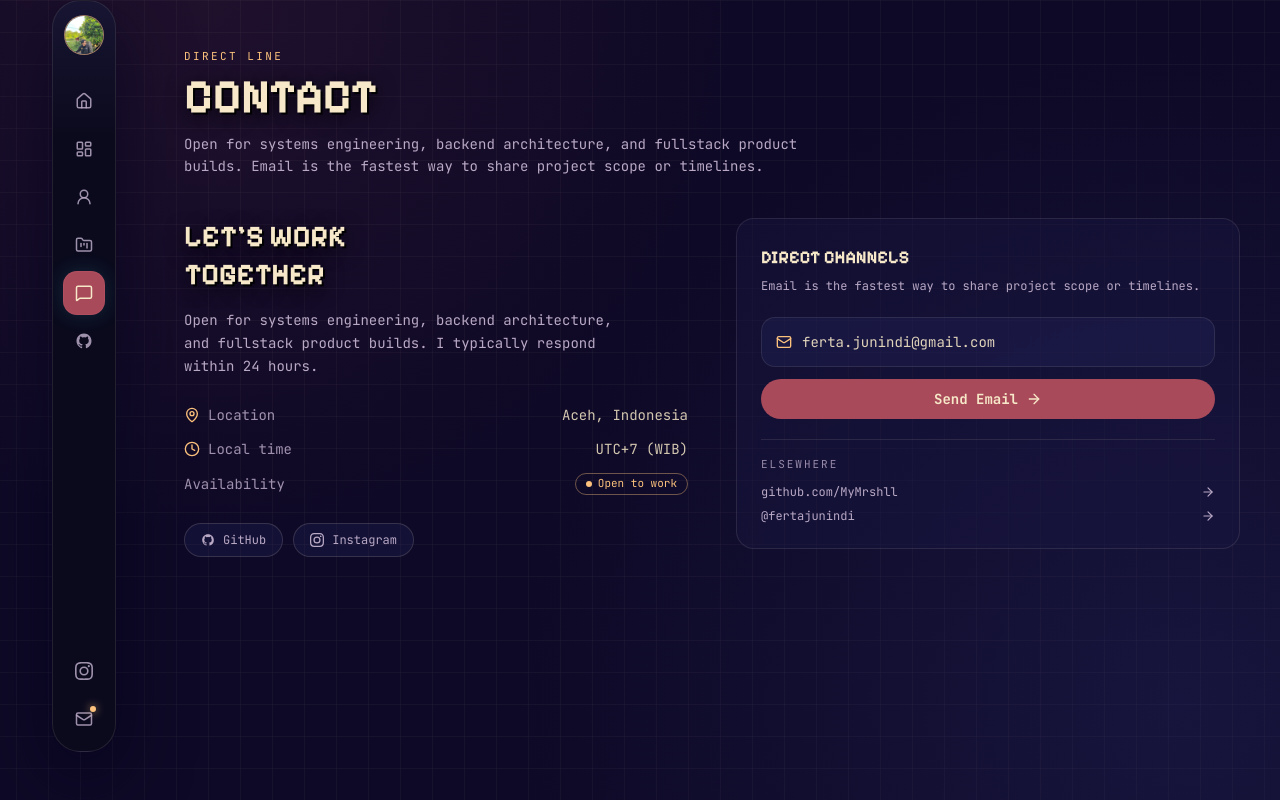
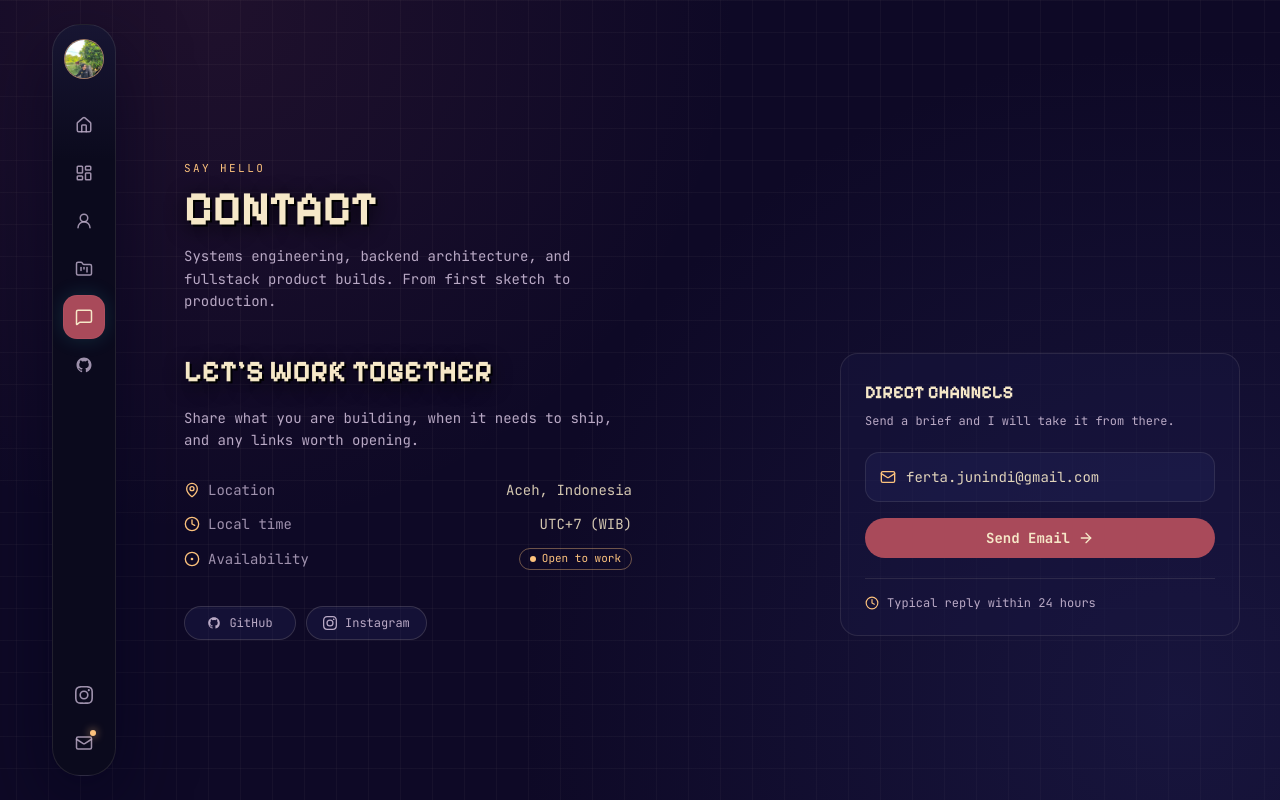
Before and after one commit to MyMrshll/fertajunindi, a Next.js app: page /contact in a window 1280 px wide. Built offline with nearby package versions, Linux system fonts and the light colour scheme.

Commit message:
Polish contact page layout and copy

```diff
--- a/src/app/contact/page.tsx
+++ b/src/app/contact/page.tsx
@@ -1,5 +1,5 @@
 import type { Metadata } from "next";
-import { ArrowRight, Clock, Mail, MapPin } from "lucide-react";
+import { ArrowRight, CircleDot, Clock, Mail, MapPin } from "lucide-react";
 import { SiteShell } from "@/components/site-shell";
 import { GithubIcon, InstagramIcon } from "@/components/icons";
 import {
@@ -20,32 +20,31 @@ export const metadata: Metadata = {
 export default function ContactPage() {
   return (
     <SiteShell>
+      <div className="lg:flex lg:min-h-[calc(100dvh-6rem)] lg:flex-col lg:justify-center">
       <header className="max-w-2xl">
         <p className="font-mono-code text-[11px] uppercase tracking-[0.22em] text-[#FCC27D]">
-          Direct line
+          Say hello
         </p>
         <h1 className="font-pixel text-3xl sm:text-4xl lg:text-5xl font-bold text-[#F6E8C8] pixel-text-shadow mt-2">
           CONTACT
         </h1>
-        <p className="font-mono-code text-sm text-[#B9A9C5] leading-relaxed mt-3">
-          Open for systems engineering, backend architecture, and fullstack
-          product builds. Email is the fastest way to share project scope or
-          timelines.
+        <p className="font-mono-code text-sm text-[#B9A9C5] leading-relaxed mt-3 max-w-md">
+          Systems engineering, backend architecture, and fullstack product
+          builds. From first sketch to production.
         </p>
       </header>
 
-      <div className="mt-10 grid grid-cols-1 lg:grid-cols-2 gap-8 lg:gap-12 items-start">
+      <div className="mt-10 grid grid-cols-1 lg:grid-cols-[minmax(0,1fr)_minmax(340px,400px)] gap-8 lg:gap-12 xl:gap-16 items-start">
         <section>
-          <h2 className="font-pixel text-2xl sm:text-3xl font-bold text-[#F6E8C8] pixel-text-shadow leading-tight">
-            LET&apos;S WORK
-            <br /> TOGETHER
+          <h2 className="font-pixel text-2xl sm:text-3xl font-bold text-[#F6E8C8] pixel-text-shadow leading-tight text-balance">
+            LET&apos;S WORK TOGETHER
           </h2>
           <p className="mt-4 font-mono-code text-sm leading-relaxed text-[#B9A9C5] max-w-md">
-            Open for systems engineering, backend architecture, and fullstack
-            product builds. I typically respond within 24 hours.
+            Share what you are building, when it needs to ship, and any links
+            worth opening.
           </p>
 
-          <dl className="mt-7 space-y-3.5 font-mono-code text-sm">
+          <dl className="mt-7 max-w-md space-y-3.5 font-mono-code text-sm">
             <div className="flex items-center justify-between gap-4">
               <dt className="flex items-center gap-2 text-[#B9A9C5]/85">
                 <MapPin className="size-4 text-[#FCC27D] shrink-0" />
@@ -61,7 +60,10 @@ export default function ContactPage() {
               <dd className="text-[#F6E8C8]/85 text-right">UTC+7 (WIB)</dd>
             </div>
             <div className="flex items-center justify-between gap-4">
-              <dt className="text-[#B9A9C5]/85">Availability</dt>
+              <dt className="flex items-center gap-2 text-[#B9A9C5]/85">
+                <CircleDot className="size-4 text-[#FCC27D] shrink-0" />
+                Availability
+              </dt>
               <dd className="inline-flex items-center gap-1.5 rounded-full border border-[#FCC27D]/40 px-2.5 py-0.5 text-[11px] text-[#FCC27D]">
                 <span className="size-1.5 rounded-full bg-[#FCC27D]" />
                 Open to work
@@ -69,12 +71,12 @@ export default function ContactPage() {
             </div>
           </dl>
 
-          <div className="mt-7 flex flex-wrap items-center gap-2.5">
+          <div className="mt-9 flex flex-wrap items-center gap-2.5">
             <a
               href={GITHUB_URL}
               target="_blank"
               rel="noopener noreferrer"
-              className="inline-flex items-center gap-2 rounded-full border border-[#F6E8C8]/15 bg-[#2A2C6A]/25 px-4 py-2 font-mono-code text-xs text-[#B9A9C5] transition-colors hover:border-[#FCC27D]/50 hover:text-[#FCC27D] focus-visible:outline-none focus-visible:ring-2 focus-visible:ring-[#37D1E3]"
+              className="inline-flex min-w-28 items-center justify-center gap-2 rounded-full border border-[#F6E8C8]/15 bg-[#2A2C6A]/25 px-4 py-2 font-mono-code text-xs text-[#B9A9C5] transition-colors hover:border-[#FCC27D]/50 hover:text-[#FCC27D] focus-visible:outline-none focus-visible:ring-2 focus-visible:ring-[#37D1E3]"
             >
               <GithubIcon className="size-3.5" />
               GitHub
@@ -83,7 +85,7 @@ export default function ContactPage() {
               href={INSTAGRAM_URL}
               target="_blank"
               rel="noopener noreferrer"
-              className="inline-flex items-center gap-2 rounded-full border border-[#F6E8C8]/15 bg-[#2A2C6A]/25 px-4 py-2 font-mono-code text-xs text-[#B9A9C5] transition-colors hover:border-[#FCC27D]/50 hover:text-[#FCC27D] focus-visible:outline-none focus-visible:ring-2 focus-visible:ring-[#37D1E3]"
+              className="inline-flex min-w-28 items-center justify-center gap-2 rounded-full border border-[#F6E8C8]/15 bg-[#2A2C6A]/25 px-4 py-2 font-mono-code text-xs text-[#B9A9C5] transition-colors hover:border-[#FCC27D]/50 hover:text-[#FCC27D] focus-visible:outline-none focus-visible:ring-2 focus-visible:ring-[#37D1E3]"
             >
               <InstagramIcon className="size-3.5" />
               Instagram
@@ -91,12 +93,12 @@ export default function ContactPage() {
           </div>
         </section>
 
-        <aside className="rounded-2xl border border-[#F6E8C8]/10 bg-[#191740]/45 p-5 sm:p-6">
+        <aside className="w-full rounded-2xl border border-[#F6E8C8]/10 bg-[#191740]/45 p-5 sm:p-6 lg:max-w-[400px] lg:justify-self-end">
           <h2 className="font-pixel text-lg font-bold text-[#F6E8C8]">
             DIRECT CHANNELS
           </h2>
           <p className="mt-1.5 font-mono-code text-xs leading-relaxed text-[#B9A9C5]">
-            Email is the fastest way to share project scope or timelines.
+            Send a brief and I will take it from there.
           </p>
 
           <a
@@ -104,45 +106,25 @@ export default function ContactPage() {
             className="mt-5 flex items-center gap-2.5 rounded-xl border border-[#F6E8C8]/10 bg-[#2A2C6A]/25 p-3.5 transition-colors hover:border-[#B95465]/40 hover:bg-[#2A2C6A]/35 focus-visible:outline-none focus-visible:ring-2 focus-visible:ring-[#37D1E3]"
           >
             <Mail className="size-4 text-[#FCC27D] shrink-0" />
-            <span className="font-mono-code text-sm text-[#F6E8C8]/90 break-all">
+            <span className="font-mono-code text-xs min-[360px]:text-sm text-[#F6E8C8]/90 break-all">
               {CONTACT_EMAIL}
             </span>
           </a>
 
           <a
             href={mailto}
-            className="mt-3 inline-flex w-full items-center justify-center gap-2 rounded-full bg-primary px-5 py-2.5 font-mono-code text-sm font-bold text-primary-foreground transition-all duration-200 hover:bg-[#983E4F] hover:scale-[1.01] active:scale-[0.99] focus-visible:outline-none focus-visible:ring-2 focus-visible:ring-[#37D1E3]"
+            className="mt-4 inline-flex w-full items-center justify-center gap-2 rounded-full bg-primary px-5 py-2.5 font-mono-code text-sm font-bold text-primary-foreground transition-all duration-200 hover:bg-[#983E4F] hover:scale-[1.01] active:scale-[0.99] focus-visible:outline-none focus-visible:ring-2 focus-visible:ring-[#37D1E3]"
           >
             Send Email
             <ArrowRight className="size-4" />
           </a>
 
-          <div className="mt-5 border-t border-[#F6E8C8]/10 pt-4">
-            <p className="font-mono-code text-[11px] uppercase tracking-[0.18em] text-[#B9A9C5]/80">
-              Elsewhere
-            </p>
-            <div className="mt-3 flex flex-col gap-2 font-mono-code text-xs">
-              <a
-                href={GITHUB_URL}
-                target="_blank"
-                rel="noopener noreferrer"
-                className="flex items-center justify-between gap-3 text-[#B9A9C5] transition-colors hover:text-[#FCC27D] focus-visible:outline-none focus-visible:ring-2 focus-visible:ring-[#37D1E3] rounded"
-              >
-                <span>github.com/MyMrshll</span>
-                <ArrowRight className="size-3.5" />
-              </a>
-              <a
-                href={INSTAGRAM_URL}
-                target="_blank"
-                rel="noopener noreferrer"
-                className="flex items-center justify-between gap-3 text-[#B9A9C5] transition-colors hover:text-[#FCC27D] focus-visible:outline-none focus-visible:ring-2 focus-visible:ring-[#37D1E3] rounded"
-              >
-                <span>@fertajunindi</span>
-                <ArrowRight className="size-3.5" />
-              </a>
-            </div>
+          <div className="mt-5 flex items-center gap-2 border-t border-[#F6E8C8]/10 pt-4 font-mono-code text-xs text-[#B9A9C5]">
+            <Clock className="size-3.5 shrink-0 text-[#FCC27D]" />
+            Typical reply within 24 hours
           </div>
         </aside>
+      </div>
       </div>
     </SiteShell>
   );
```
